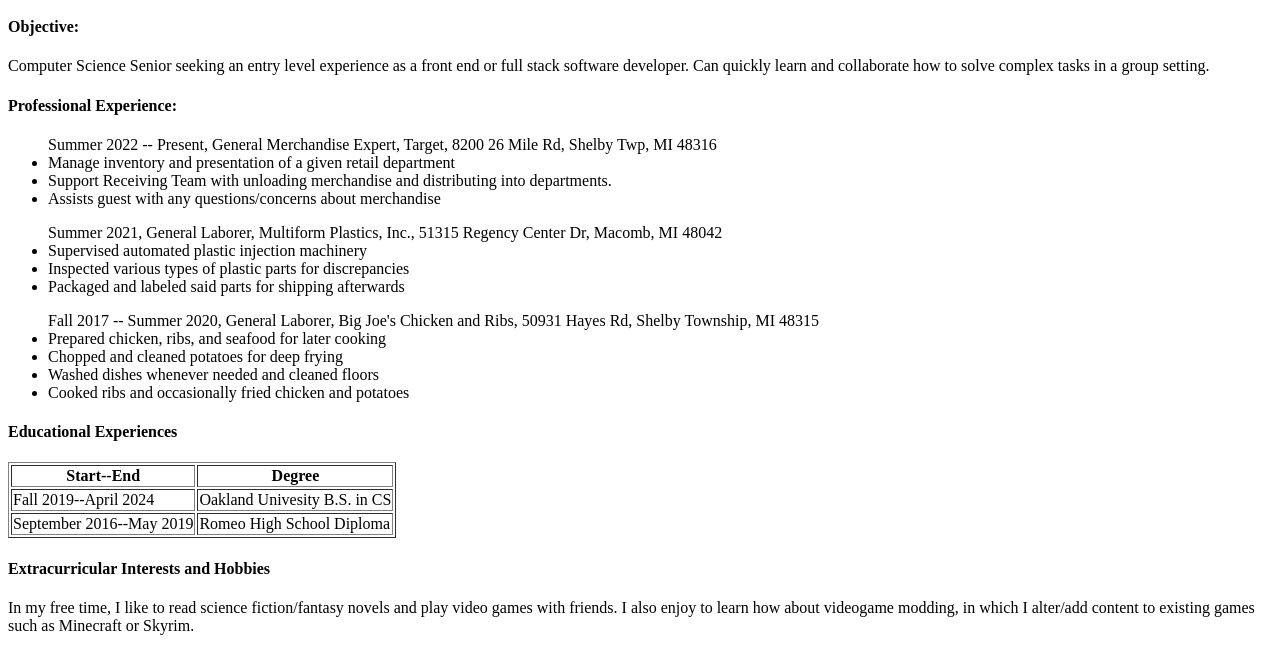
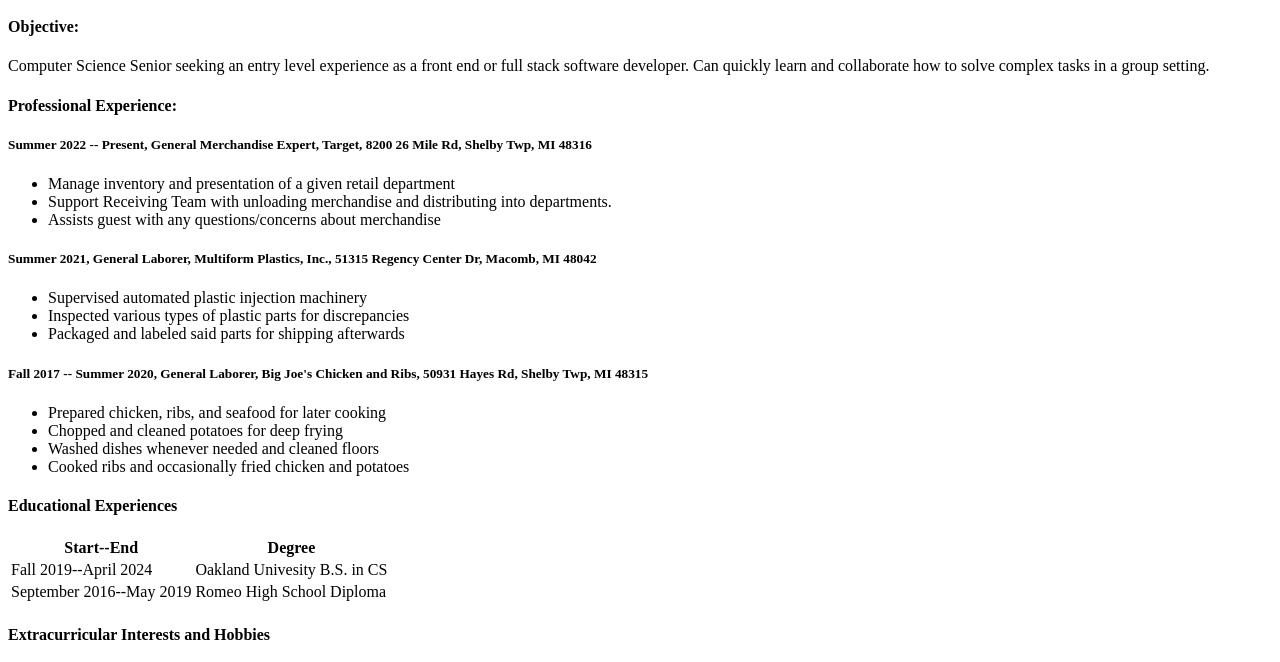
Before and after one commit to filipjanevski27/filipjanevski_hw1TH_csi3150_ws2024, a plain HTML site: page html/my_resume.html in a window 1280 px wide. Shown: the part 136-798 px from the top of the page. Drawn offline with Linux system fonts and the light colour scheme.

Commit message:
fixed all errors presented by validator.w3.org

```diff
--- a/html/my_resume.html
+++ b/html/my_resume.html
@@ -36,9 +36,13 @@
       <!--professional experience-->
       <section>
         <h4>Professional Experience:</h4>
-        <ul>
+        <!--job 1-->
+        <section>
+          <h5>
             Summer 2022 -- Present, General Merchandise Expert, Target, 8200 26
             Mile Rd, Shelby Twp, MI 48316
+          </h5>
+          <ul>
             <li>
               Manage inventory and presentation of a given retail department
             </li>
@@ -48,26 +52,37 @@
             </li>
             <li>Assists guest with any questions/concerns about merchandise</li>
           </ul>
+        </section>
+        <!--job 2-->
+        <section>
+          <h5>
+            Summer 2021, General Laborer, Multiform Plastics, Inc., 51315
+            Regency Center Dr, Macomb, MI 48042
+          </h5>
           <ul>
-          Summer 2021, General Laborer, Multiform Plastics, Inc., 51315 Regency
-          Center Dr, Macomb, MI 48042
             <li>Supervised automated plastic injection machinery</li>
             <li>Inspected various types of plastic parts for discrepancies</li>
             <li>Packaged and labeled said parts for shipping afterwards</li>
           </ul>
+        </section>
+        <!--job 3-->
+        <section>
+          <h5>
+            Fall 2017 -- Summer 2020, General Laborer, Big Joe's Chicken and
+            Ribs, 50931 Hayes Rd, Shelby Twp, MI 48315
+          </h5>
           <ul>
-          Fall 2017 -- Summer 2020, General Laborer, Big Joe's Chicken and Ribs,
-          50931 Hayes Rd, Shelby Township, MI 48315
             <li>Prepared chicken, ribs, and seafood for later cooking</li>
             <li>Chopped and cleaned potatoes for deep frying</li>
             <li>Washed dishes whenever needed and cleaned floors</li>
             <li>Cooked ribs and occasionally fried chicken and potatoes</li>
           </ul>
         </section>
+      </section>
       <!--educational experiences-->
       <section>
         <h4>Educational Experiences</h4>
-        <table border="1">
+        <table>
           <thead>
             <tr>
               <th>Start--End</th>
```
Also changed, not shown: html/my_fun_facts.html (+3 -3 lines), index.html (+2 -2 lines). Lines whose indentation alone changed are shown as unchanged.
